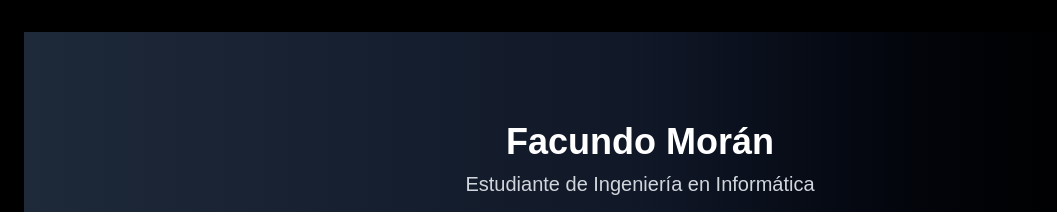
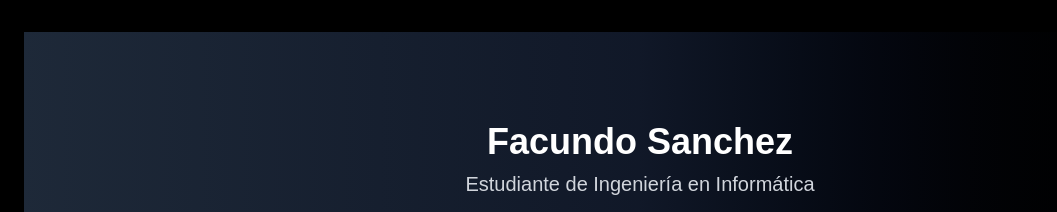
Before and after one commit to Jotafacu890/facundo, a Next.js app: page / in a window 1280 px wide. Shown: the top 212 px of the page, without its empty margins (0-1057 px from the left). Built offline with nearby package versions, Linux system fonts and the light colour scheme.

Commit message:
Update index.js

```diff
--- a/pages/index.js
+++ b/pages/index.js
@@ -3,7 +3,7 @@
     <div className="min-h-screen bg-black text-white flex flex-col items-center px-6 py-8 space-y-16">
       {/* Hero con fondo degradado oscuro */}
       <div className="w-full h-64 bg-gradient-to-r from-gray-800 via-gray-900 to-black flex flex-col justify-center items-center text-center">
-        <h1 className="text-4xl font-bold text-white mb-2">Facundo Morán</h1>
+        <h1 className="text-4xl font-bold text-white mb-2">Facundo Sanchez</h1>
         <h2 className="text-xl text-gray-300">Estudiante de Ingeniería en Informática</h2>
       </div>
 
```
